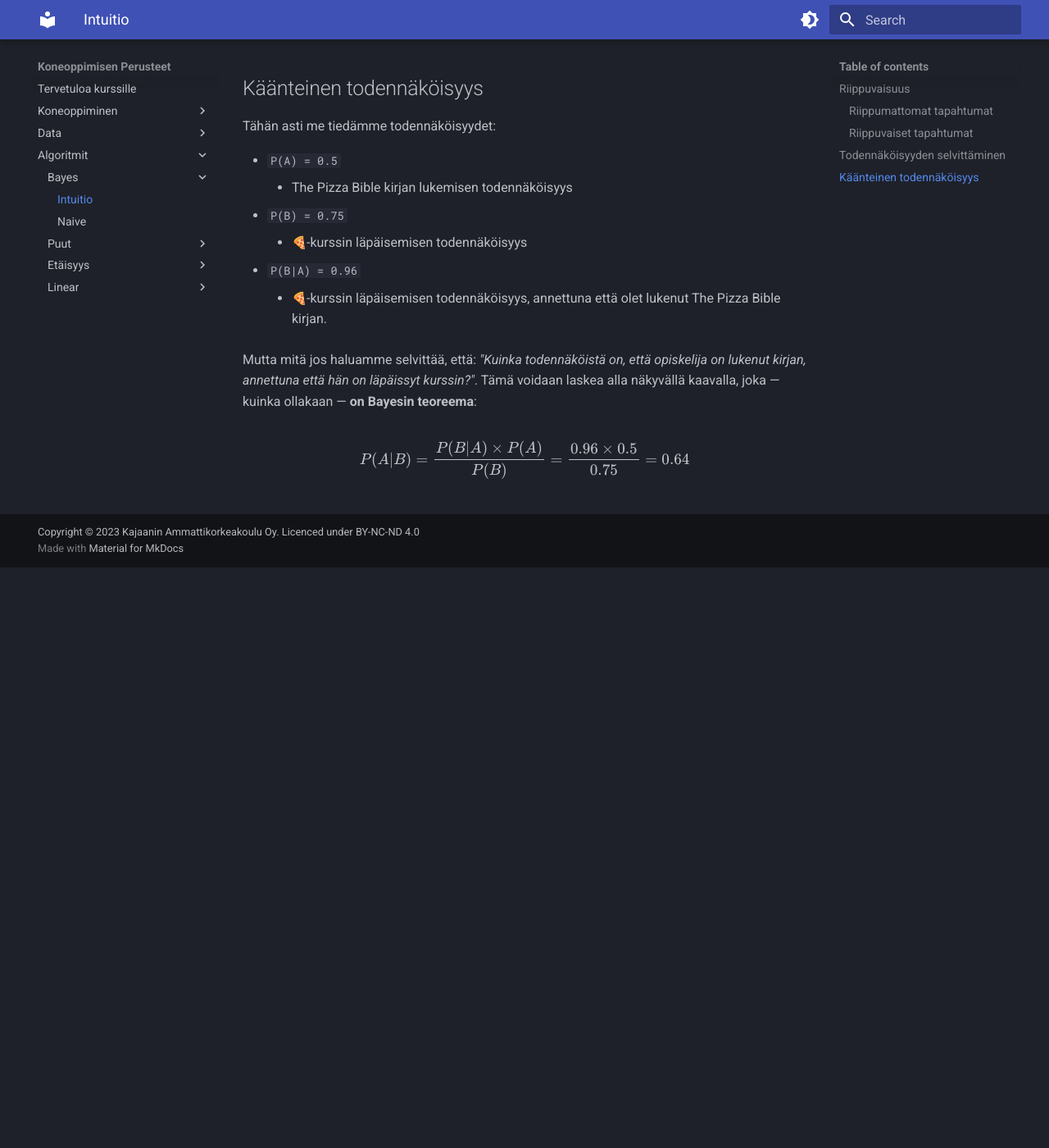
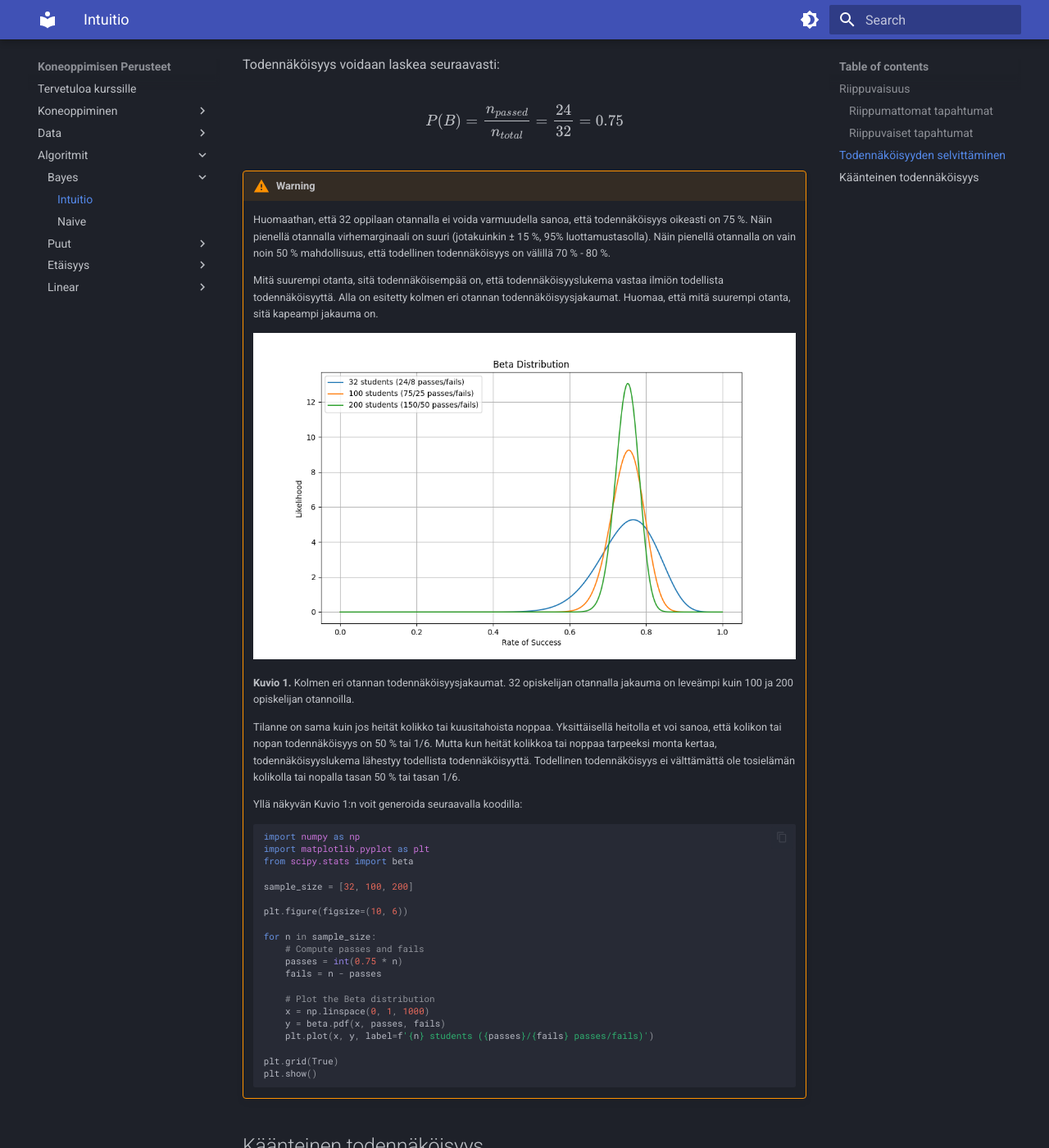
Before and after one commit to sourander/ml-perusteet, an MkDocs documentation site: the page built from docs/algoritmit/bayes/intuitio.md, in a window 1280 px wide and 1400 px high, scrolled down 2756 px. Shown: the whole window at 82% size. Built offline with MkDocs 1.6.1 and Material for MkDocs 9.7.7, drawn with Linux system fonts in a browser that asks for light colours; emoji names are drawn with the system emoji font; before the commit the page ends 3448 px from its top, so only the background shows below that; some of the changed text lies outside the part shown.

Commit message:
Fixed pizza probability

````diff
--- a/docs/algoritmit/bayes/intuitio.md
+++ b/docs/algoritmit/bayes/intuitio.md
@@ -139,10 +139,55 @@ Lausemuodossa tämä on: *"Kurssin läpäisemisen todennäköisyys, annettuna et
 
 ## Todennäköisyyden selvittäminen
 
-Täysin tasapainoinen kolikko tai noppa on tyypillinen todennäköisyysmatematiikassa käytetty esimerkki. Arkielämän ilmiöissä jonkin tapahtuman todennäköisyys pitää selvittää havaintojen perusteella. Esimerkiksi, jos haluat selvittää, kuinka todennäköistä on, että opiskelija läpäisee kurssin, voit käyttää aiempia kurssisuorituksia. Yllä todennäköisyydeksi on väitetty 75 %:n todennäköisyyttä. Kuinka tähän lukuun ollaan päädytty? Kuvitellaan, että tämä on selvitetty kyselytutkimuksella. Kyselyssä on kysytty **56 opiskelijalta**, ovatko he läpäisseet kurssin.
+Täysin tasapainoinen kolikko tai noppa on tyypillinen todennäköisyysmatematiikassa käytetty esimerkki. Arkielämän ilmiöissä jonkin tapahtuman todennäköisyys pitää selvittää havaintojen perusteella. Esimerkiksi, jos haluat selvittää, kuinka todennäköistä on, että opiskelija läpäisee kurssin, voit käyttää aiempia kurssisuorituksia. Yllä todennäköisyydeksi on väitetty 75 %:n todennäköisyyttä. Kuinka tähän lukuun ollaan päädytty? Kuvitellaan, että tämä on selvitetty kyselytutkimuksella. Kyselyssä on kysytty **32 opiskelijalta**, ovatko he läpäisseet kurssin.
 
-* 32 opiskelijaa vastasi kyllä
-* 24 opiskelijaa vastasi ei
+* 24 opiskelijaa vastasi kyllä
+* 8 opiskelijaa vastasi ei
+
+Todennäköisyys voidaan laskea seuraavasti:
+
+$$
+P(B) = \frac{n_{passed}}{n_{total}} = \frac{24}{32} = 0.75
+$$
+
+!!! warning
+
+    Huomaathan, että 32 oppilaan otannalla ei voida varmuudella sanoa, että todennäköisyys oikeasti on 75 %. Näin pienellä otannalla virhemarginaali on suuri (jotakuinkin ± 15 %, 95% luottamustasolla). Näin pienellä otannalla on vain noin 50 % mahdollisuus, että todellinen todennäköisyys on välillä 70 % - 80 %.
+
+    Mitä suurempi otanta, sitä todennäköisempää on, että todennäköisyyslukema vastaa ilmiön todellista todennäköisyyttä. Alla on esitetty kolmen eri otannan todennäköisyysjakaumat. Huomaa, että mitä suurempi otanta, sitä kapeampi jakauma on.
+
+    ![Beta Distrubution of 32, 100 and 200 sample sizes](../../images/pizza_pass_beta_distribution.png)
+
+    **Kuvio 1.** Kolmen eri otannan todennäköisyysjakaumat. 32 opiskelijan otannalla jakauma on leveämpi kuin 100 ja 200 opiskelijan otannoilla.
+
+    Tilanne on sama kuin jos heität kolikko tai kuusitahoista noppaa. Yksittäisellä heitolla et voi sanoa, että kolikon tai nopan todennäköisyys on 50 % tai 1/6. Mutta kun heität kolikkoa tai noppaa tarpeeksi monta kertaa, todennäköisyyslukema lähestyy todellista todennäköisyyttä. Todellinen todennäköisyys ei välttämättä ole tosielämän kolikolla tai nopalla tasan 50 % tai tasan 1/6.
+
+    Yllä näkyvän Kuvio 1:n voit generoida seuraavalla koodilla:
+
+    ```python
+    import numpy as np
+    import matplotlib.pyplot as plt
+    from scipy.stats import beta
+
+    sample_size = [32, 100, 200]
+
+    plt.figure(figsize=(10, 6))
+
+    for n in sample_size:
+        # Compute passes and fails
+        passes = int(0.75 * n)
+        fails = n - passes
+
+        # Plot the Beta distribution
+        x = np.linspace(0, 1, 1000)
+        y = beta.pdf(x, passes, fails)
+        plt.plot(x, y, label=f'{n} students ({passes}/{fails} passes/fails)')
+
+    plt.grid(True)
+    plt.show()
+    ```
+
+
 
 ## Käänteinen todennäköisyys
 
````
Also changed, not shown: docs/koneoppiminen/yleista.md (+1 -1 lines), docs/images/Data_Science_VD.png, docs/images/pizza_pass_beta_distribution.png (added).
